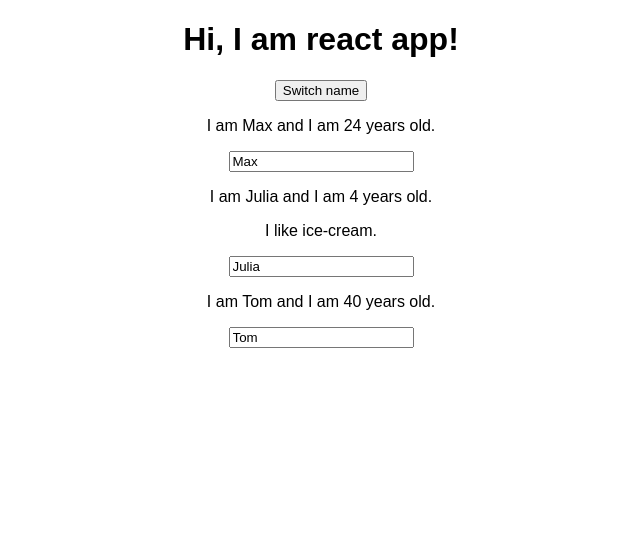
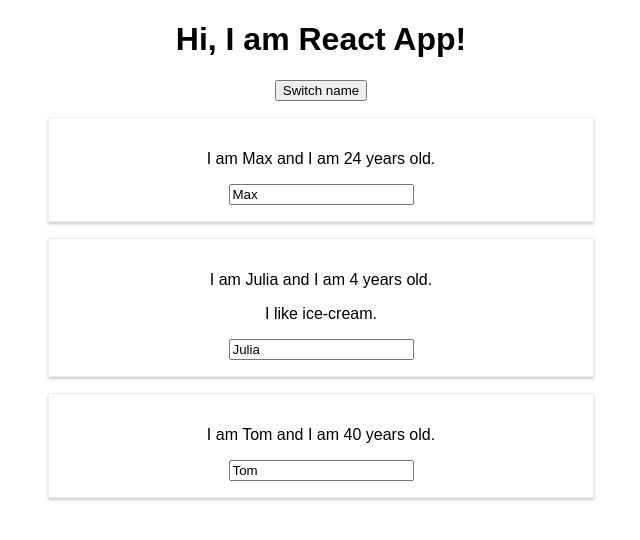
Before and after one commit to magda-gierg/Udemy_react, a React (Create React App) app: page / in a window 1280 px wide. Shown: the top 540 px of the page, without its empty margins (319-959 px from the left). Built offline with nearby package versions, Linux system fonts and the light colour scheme.

Commit message:
styling added

```diff
--- a/src/App.js
+++ b/src/App.js
@@ -1,5 +1,5 @@
 import React, { Component } from 'react';
-import Person from './Person'
+import Person from './Person/Person'
 import './App.css';
 
 class App extends Component {
@@ -36,7 +36,7 @@
   render() {
     return (
       <div className="App">
-      <h1>Hi, I am react app!</h1>
+      <h1>Hi, I am React App!</h1>
       <button onClick={this.switchNameHandler} >Switch name</button>
       <Person
         name={this.state.persons[0].name}
--- /dev/null
+++ b/src/Person/Person.css
@@ -0,0 +1,8 @@
+.Person {
+  width: 40%;
+  margin: 16px auto;
+  border: 1px solid #eee;
+  box-shadow: 0 2px 3px #ccc;
+  padding: 16px;
+  text-align: center;
+}
--- a/src/Person.js
+++ b/src/Person/Person.js
@@ -1,8 +1,9 @@
 import React, { Component } from 'react';
+import './Person.css'
 
 const Person = (props) => {
   return (
-    <div>
+    <div className="Person">
       <p onClick={props.click}>I am {props.name} and I am {props.age} years old.</p>
       <p>{props.children}</p>
       <input type="text" onChange={props.changed} value={props.name} />
```
Also changed, not shown: src/logo.svg (deleted).
